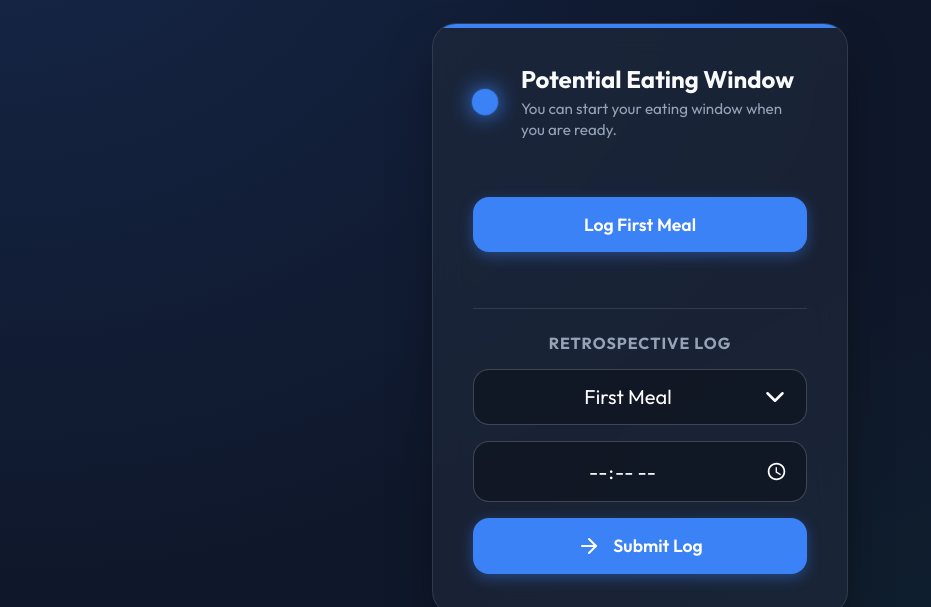
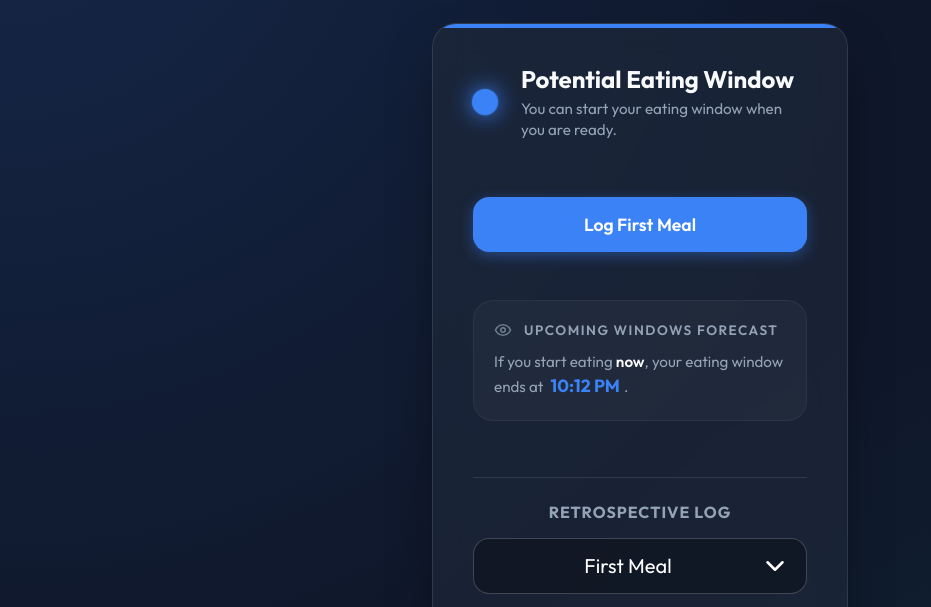
Before and after one commit to mpavlik26/intermittent-fasting, a plain HTML site: page index.html in a window 1280 px wide. Shown: the part 145-752 px from the top of the page, without its empty margins (0-931 px from the left). Drawn offline with Linux system fonts and the light colour scheme.

Commit message:
first attempt on US-5

```diff
--- a/app.js
+++ b/app.js
@@ -40,8 +40,18 @@ const elBtnLastMeal = document.getElementById('btn-last-meal');
 const elMealTypeSelect = document.getElementById('meal-type-select');
 const elMealTimeInput = document.getElementById('meal-time-input');
 const elBtnSubmitLog = document.getElementById('btn-submit-log');
+const elBonusText = document.getElementById('bonus-text');
 const elBonusBadge = document.getElementById('bonus-badge');
-const elBonusText = document.getElementById('bonus-text');
+
+// US-5 DOM Elements
+const elForecastSection = document.getElementById('forecast-section');
+const elForecastPotentialContent = document.getElementById('forecast-potential-content');
+const elForecastEatingContent = document.getElementById('forecast-eating-content');
+const elForecastEatingEnd = document.getElementById('forecast-eating-end');
+const elForecastLastMealRow = document.getElementById('forecast-last-meal-row');
+const elForecastLastMealTime = document.getElementById('forecast-last-meal-time');
+const elForecastFastingEndLast = document.getElementById('forecast-fasting-end-last');
+const elForecastFastingEndNow = document.getElementById('forecast-fasting-end-now');
 
 // --- Initialization ---
 function init() {
@@ -170,16 +180,13 @@ function logLastMeal(retroTimeMs) {
 }
 
 function calculateEatingBonus() {
-    console.log("Calculating US-4 bonus...");
-    console.log("lastMealTime:", appState.lastMealTime ? formatTimeOnly(appState.lastMealTime) : 'null');
-    console.log("lastEatingWindowTargetMs:", appState.lastEatingWindowTargetMs ? formatTimeOnly(appState.lastEatingWindowTargetMs) : 'null');
+    return getEatingBonusForTime(appState.lastMealTime);
+}
 
-    if (appState.lastMealTime && appState.lastEatingWindowTargetMs && appState.lastMealTime < appState.lastEatingWindowTargetMs) {
-        const bonus = Math.floor((appState.lastEatingWindowTargetMs - appState.lastMealTime) / 2);
-        console.log("Bonus calculated (ms):", bonus);
-        return bonus;
+function getEatingBonusForTime(timeMs) {
+    if (timeMs && appState.lastEatingWindowTargetMs && timeMs < appState.lastEatingWindowTargetMs) {
+        return Math.floor((appState.lastEatingWindowTargetMs - timeMs) / 2);
     }
-    console.log("No bonus calculated (0)");
     return 0;
 }
 
@@ -257,6 +264,29 @@ function tick() {
         } else {
             elBonusBadge.classList.add('hidden');
         }
+
+        // US-5: Potential Eating Forecast
+        const pendingBonusMs = (appState.windowEndTime && now > appState.windowEndTime)
+            ? Math.floor((now - appState.windowEndTime) / 2)
+            : 0;
+        const forecastedEatingEnd = now + DURATION_EATING_MS + pendingBonusMs;
+        elForecastEatingEnd.textContent = formatTimeOnly(forecastedEatingEnd);
+
+    } else if (appState.currentState === STATES.EATING) {
+        // US-5: Eating Window Forecast
+        if (appState.lastMealTime) {
+            elForecastLastMealRow.classList.remove('hidden');
+            elForecastLastMealTime.textContent = formatTimeOnly(appState.lastMealTime);
+            const bonusLastMeal = getEatingBonusForTime(appState.lastMealTime);
+            const forecastLast = appState.lastMealTime + DURATION_FASTING_MS - bonusLastMeal;
+            elForecastFastingEndLast.textContent = formatTimeOnly(forecastLast);
+        } else {
+            elForecastLastMealRow.classList.add('hidden');
+        }
+
+        const bonusNow = getEatingBonusForTime(now);
+        const forecastNow = now + DURATION_FASTING_MS - bonusNow;
+        elForecastFastingEndNow.textContent = formatTimeOnly(forecastNow);
     }
 
     // Update timers
@@ -286,6 +316,11 @@ function updateUI() {
         elStateDescription.textContent = "You can start your eating window when you are ready.";
         elBtnFirstMeal.classList.remove('hidden');
         // elBonusBadge visibility handled by tick() for real-time updates
+
+        // US-5: Update Forecast visibility
+        elForecastSection.classList.remove('hidden');
+        elForecastPotentialContent.classList.remove('hidden');
+        elForecastEatingContent.classList.add('hidden');
     }
     else if (state === STATES.EATING) {
         elCurrentStateTitle.textContent = "Eating Window";
@@ -325,6 +360,11 @@ function updateUI() {
         elBtnLastMeal.classList.remove('logged');
         elBtnLastMeal.textContent = "Log Last Meal";
         elBtnLastMeal.disabled = false;
+
+        // US-5: Update Forecast visibility
+        elForecastSection.classList.remove('hidden');
+        elForecastPotentialContent.classList.add('hidden');
+        elForecastEatingContent.classList.remove('hidden');
     }
     else if (state === STATES.FASTING) {
         elCurrentStateTitle.textContent = "Fasting Window";
@@ -345,6 +385,9 @@ function updateUI() {
         } else {
             elBonusBadge.classList.add('hidden');
         }
+
+        // US-5: Update Forecast visibility
+        elForecastSection.classList.add('hidden');
     }
 
 }
--- a/index.html
+++ b/index.html
@@ -60,6 +60,36 @@
                     <button id="btn-last-meal" class="btn primary-btn hidden">Log Last Meal</button>
                 </div>
 
+                <!-- US-5: Forecast Section -->
+                <div id="forecast-section" class="forecast-section hidden">
+                    <div class="forecast-header">
+                        <svg xmlns="http://www.w3.org/2000/svg" width="18" height="18" viewBox="0 0 24 24" fill="none"
+                            stroke="currentColor" stroke-width="2" stroke-linecap="round" stroke-linejoin="round"
+                            class="forecast-icon">
+                            <path d="M2 12s3-7 10-7 10 7 10 7-3 7-10 7-10-7-10-7Z" />
+                            <circle cx="12" cy="12" r="3" />
+                        </svg>
+                        <h3>Upcoming Windows Forecast</h3>
+                    </div>
+                    <div id="forecast-potential-content" class="forecast-content hidden">
+                        <p class="forecast-text">If you start eating <span class="highlight">now</span>, your eating
+                            window
+                            ends at <span id="forecast-eating-end" class="time-highlight">--:--</span>.</p>
+                    </div>
+                    <div id="forecast-eating-content" class="forecast-content hidden">
+                        <div id="forecast-last-meal-row" class="hidden">
+                            <p class="forecast-text">Since your last meal (<span
+                                    id="forecast-last-meal-time">--:--</span>),
+                                fasting ends at <span id="forecast-fasting-end-last"
+                                    class="time-highlight">--:--</span>.</p>
+                        </div>
+                        <p class="forecast-text">If you finish eating <span class="highlight">now</span>, fasting ends
+                            at
+                            <span id="forecast-fasting-end-now" class="time-highlight">--:--</span>.
+                        </p>
+                    </div>
+                </div>
+
                 <div class="manual-log-section">
                     <h3 class="log-title">Retrospective Log</h3>
                     <div class="log-controls">
--- a/styles.css
+++ b/styles.css
@@ -470,3 +470,60 @@ body {
 .bonus-badge.hidden {
     display: none;
 }
+
+/* Forecast Section (US-5) */
+.forecast-section {
+    margin-top: 1rem;
+    padding: 1.25rem;
+    background: rgba(255, 255, 255, 0.03);
+    border: 1px solid rgba(255, 255, 255, 0.05);
+    border-radius: 20px;
+    animation: fadeIn 0.8s ease;
+}
+
+.forecast-header {
+    display: flex;
+    align-items: center;
+    gap: 0.75rem;
+    margin-bottom: 0.75rem;
+    color: var(--text-muted);
+}
+
+.forecast-header h3 {
+    font-size: 0.85rem;
+    text-transform: uppercase;
+    letter-spacing: 1.5px;
+    font-weight: 600;
+}
+
+.forecast-icon {
+    opacity: 0.7;
+}
+
+.forecast-content {
+    display: flex;
+    flex-direction: column;
+    gap: 0.75rem;
+}
+
+.forecast-text {
+    font-size: 0.95rem;
+    line-height: 1.5;
+    color: var(--text-muted);
+}
+
+.highlight {
+    color: var(--text-main);
+    font-weight: 600;
+}
+
+.time-highlight {
+    color: var(--state-potential);
+    font-weight: 700;
+    font-size: 1.1rem;
+    padding: 0 0.25rem;
+}
+
+[data-state="eating"] .time-highlight {
+    color: var(--state-fasting);
+}
```
Also changed, not shown: user-stories.md (+10 -0 lines).
